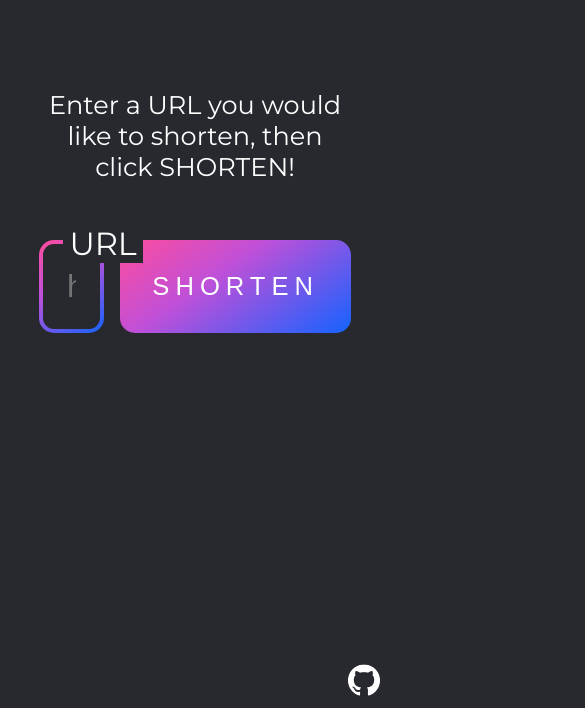
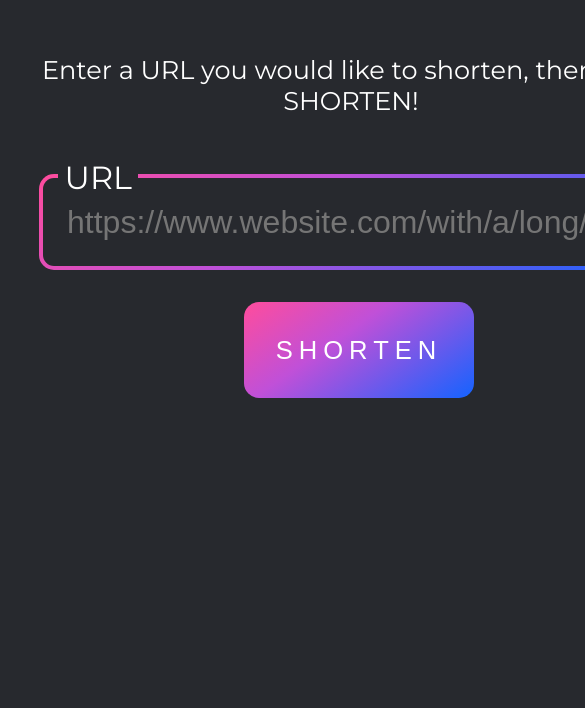
Before and after one commit to zachstence/url-shortener, a React (Create React App) app in the folder ui/: page / in a window 390 px wide. Shown: the part 136-844 px from the top of the page, 585 px wide, since content can reach past the window. Built offline with nearby package versions, Linux system fonts and the light colour scheme.

Commit message:
style: responsiveness

```diff
--- a/ui/src/components/Redirect/Redirect.scss
+++ b/ui/src/components/Redirect/Redirect.scss
@@ -7,19 +7,29 @@
     height: 100%;
 
     .error {
+        width: 100%;
+        height: 100%;
+        display: grid;
+        grid-template-areas:
+            "error"
+            "message"
+            "back-to-home";
+
         text-align: center;
 
         h1 {
+            grid-area: error;
             margin-top: 0;
             color: $pink;
         }
 
         .message {
+            grid-area: message;
             display: inline-block;
-            text-decoration: underline;
         }
 
         .back-to-home {
+            grid-area: back-to-home;
             color: $pink;
         }
     }
--- a/ui/src/components/Shorten/Shorten.scss
+++ b/ui/src/components/Shorten/Shorten.scss
@@ -28,6 +28,8 @@
         display: flex;
         flex-direction: row;
         margin: 1rem 0;
+        flex-wrap: wrap;
+        justify-content: center;
 
         .input-group {
             position: relative;
@@ -36,15 +38,18 @@
             input {
                 box-sizing: border-box;
                 width: 100%;
+                min-width: 19.5rem;
+                height: 3rem;
 
                 outline: none;
                 font-size: unset;
+                margin-bottom: 1rem;
             }
 
             label {
                 position: absolute;
                 top: -0.5rem;
-                left: 0.75rem;
+                left: 0.6rem;
                 padding: 0 0.2rem;
                 margin-bottom: 1rem;
                 z-index: 1;
@@ -53,6 +58,7 @@
         }
 
         button {
+            height: 3rem;
             background: $gradient;
             border-radius: 15px;
             font-size: 0.8rem;
```
Also changed, not shown: 1 other file (tests, documents, lock files or other folders).
